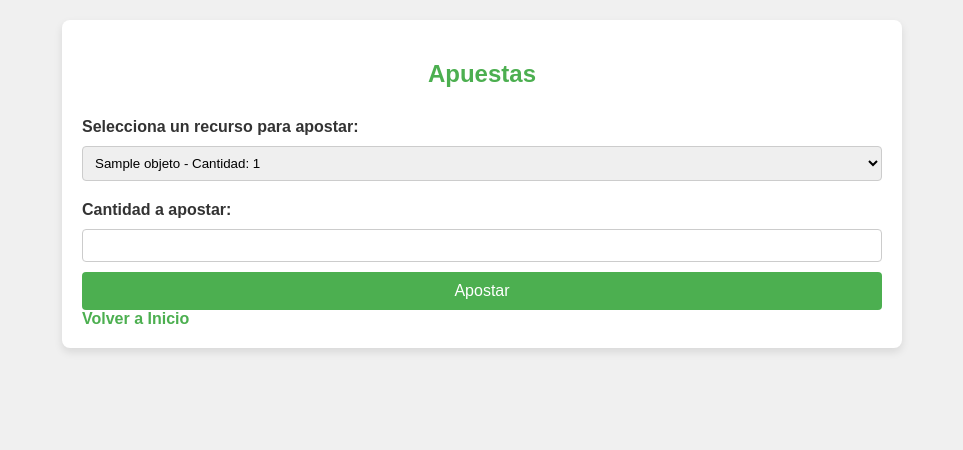
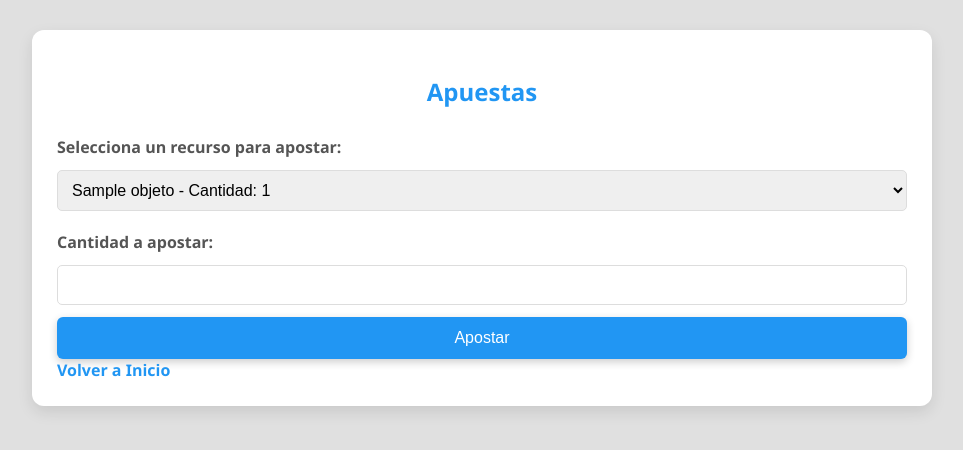
Before and after one commit to moriva01/proyecto_ingenieria_datos, a Flask app: page /apuestas in a window 1280 px wide. Shown: the top 450 px of the page, without its empty margins (158-1121 px from the left). Run offline with Flask 3, Linux system fonts and the light colour scheme; a user stored in the database is signed in; tables that the repository leaves empty hold one stand-in row (values such as "Sample post"); some libraries are stand-ins or nearby versions.

Commit message:
style.css

```diff
--- a/code/app/static/style.css
+++ b/code/app/static/style.css
@@ -1,124 +1,159 @@
 /* Estilo general */
 body {
-    font-family: Arial, sans-serif;
-    background-color: #f0f0f0;
+    font-family: 'Segoe UI', Tahoma, Geneva, Verdana, sans-serif;
+    background-color: #e0e0e0;
     color: #333;
     margin: 0;
     padding: 0;
 }
 
+/* Encabezados */
 h2 {
     text-align: center;
-    color: #4CAF50;
+    color: #2196F3;
+    font-weight: 700;
+    margin-bottom: 20px;
 }
 
+/* Contenedor principal */
 .container {
-    width: 80%;
-    max-width: 800px;
-    margin: 20px auto;
-    padding: 20px;
-    background-color: #fff;
-    border-radius: 8px;
-    box-shadow: 0px 4px 8px rgba(0, 0, 0, 0.1);
+    width: 90%;
+    max-width: 850px;
+    margin: 30px auto;
+    padding: 25px;
+    background-color: #ffffff;
+    border-radius: 12px;
+    box-shadow: 0 6px 15px rgba(0, 0, 0, 0.1);
+    transition: all 0.3s ease;
+}
+
+.container:hover {
+    box-shadow: 0 8px 18px rgba(0, 0, 0, 0.15);
 }
 
 /* Estilo de enlaces */
 a {
-    color: #4CAF50;
+    color: #2196F3;
     text-decoration: none;
-    font-weight: bold;
+    font-weight: 600;
+    transition: color 0.2s;
 }
 
 a:hover {
-    color: #388E3C;
+    color: #1976D2;
 }
 
 /* Estilo de botones */
 button, input[type="submit"] {
-    background-color: #4CAF50;
+    background-color: #2196F3;
     color: white;
-    padding: 10px 20px;
+    padding: 12px 25px;
     border: none;
-    border-radius: 4px;
+    border-radius: 6px;
     cursor: pointer;
     font-size: 16px;
+    font-weight: 500;
+    transition: background-color 0.3s ease, box-shadow 0.3s ease;
+    box-shadow: 0 3px 8px rgba(0, 0, 0, 0.2);
 }
 
 button:hover, input[type="submit"]:hover {
-    background-color: #388E3C;
+    background-color: #1976D2;
+    box-shadow: 0 4px 10px rgba(0, 0, 0, 0.25);
+}
+
+button:active, input[type="submit"]:active {
+    background-color: #0d47a1;
+    box-shadow: 0 2px 5px rgba(0, 0, 0, 0.2);
 }
 
 /* Estilo de formularios */
 form {
     display: flex;
     flex-direction: column;
-    gap: 10px;
+    gap: 12px;
 }
 
 label {
-    font-weight: bold;
-    margin-top: 10px;
+    font-weight: 600;
+    margin-top: 8px;
+    color: #555;
 }
 
 input[type="text"],
 input[type="number"],
 select {
-    padding: 8px;
-    border: 1px solid #ccc;
-    border-radius: 4px;
+    padding: 10px;
+    border: 1px solid #ddd;
+    border-radius: 5px;
+    font-size: 16px;
+    transition: border-color 0.2s, box-shadow 0.2s;
+}
+
+input[type="text"]:focus,
+input[type="number"]:focus,
+select:focus {
+    border-color: #2196F3;
+    box-shadow: 0 0 4px rgba(33, 150, 243, 0.3);
 }
 
 /* Estilo de tablas */
 table {
     width: 100%;
     border-collapse: collapse;
-    margin-top: 20px;
+    margin-top: 25px;
+    overflow: hidden;
+    border-radius: 8px;
 }
 
 th, td {
-    padding: 12px;
-    border: 1px solid #ddd;
+    padding: 14px;
+    border: 1px solid #e0e0e0;
     text-align: left;
+    font-size: 15px;
 }
 
 th {
-    background-color: #4CAF50;
+    background-color: #2196F3;
     color: white;
     font-weight: bold;
 }
 
 tr:nth-child(even) {
-    background-color: #f9f9f9;
+    background-color: #f7f7f7;
 }
 
 tr:hover {
-    background-color: #f1f1f1;
+    background-color: #e3f2fd;
 }
 
 /* Estilo de mensajes flash */
 .flash-success {
     background-color: #d4edda;
     color: #155724;
-    padding: 10px;
-    border-radius: 4px;
+    padding: 15px;
+    border-radius: 8px;
     margin-bottom: 20px;
     border: 1px solid #c3e6cb;
+    font-weight: 600;
 }
 
 .flash-error {
     background-color: #f8d7da;
     color: #721c24;
-    padding: 10px;
-    border-radius: 4px;
+    padding: 15px;
+    border-radius: 8px;
     margin-bottom: 20px;
     border: 1px solid #f5c6cb;
+    font-weight: 600;
 }
 
 .flash-info {
     background-color: #d1ecf1;
     color: #0c5460;
-    padding: 10px;
-    border-radius: 4px;
+    padding: 15px;
+    border-radius: 8px;
     margin-bottom: 20px;
     border: 1px solid #bee5eb;
+    font-weight: 600;
 }
```
